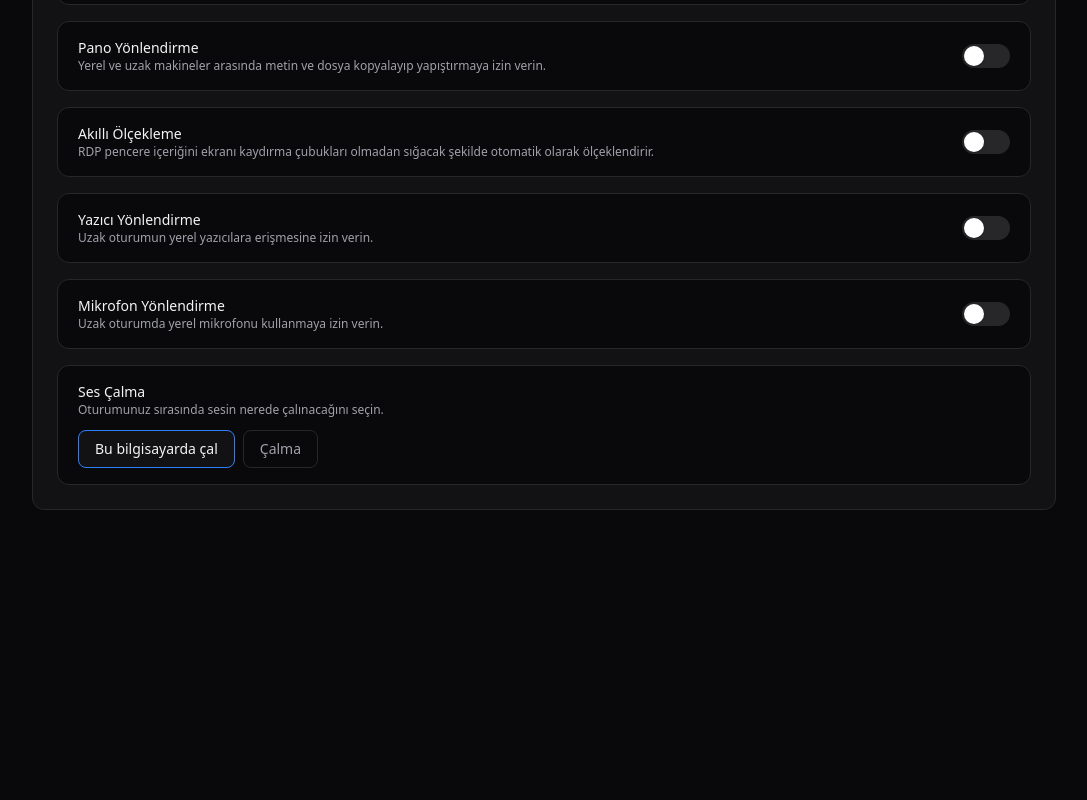
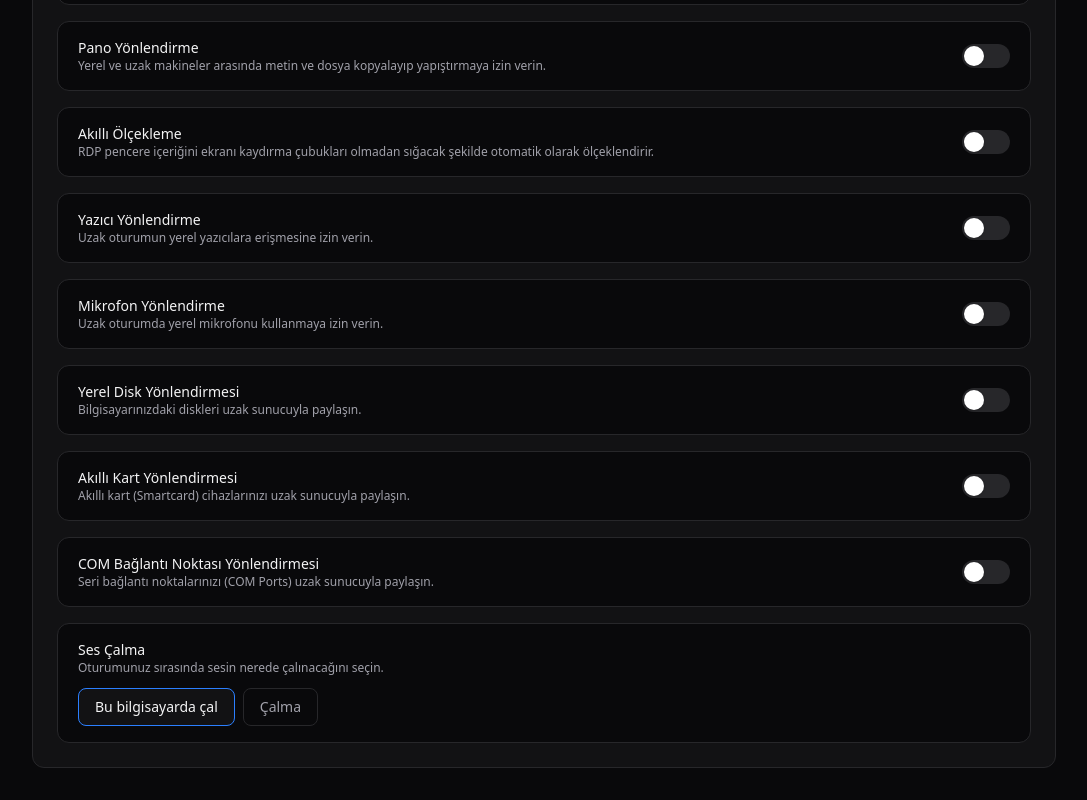
Before and after one commit to TunaYmc/pratik_client, a React (Vite) app in the folder apps/frontend/: page /settings in a window 1280 px wide. Shown: the part 877-1677 px from the top of the page, without its empty margins (96-1183 px from the left). Before the commit the page ends 1419 px from the top, so only its background shows below. Built offline with nearby package versions, Linux system fonts and the light colour scheme; no server answers; sample sign-in values are in the browser's storage.

Commit message:
Add missing RDP settings toggles

```diff
--- a/apps/frontend/src/pages/Settings.tsx
+++ b/apps/frontend/src/pages/Settings.tsx
@@ -274,11 +274,44 @@ export default function Settings() {
                                 {/* Microphone Redirection */}
                                 <div className="flex items-center justify-between bg-[var(--color-background)] rounded-xl px-5 py-4 border border-[var(--color-border)]">
                                     <div className="pr-4">
-                                        <div className="text-sm font-medium">{t('settings.microphoneRedirection')}</div>
-                                        <div className="text-xs text-[var(--color-text-muted)]">{t('settings.microphoneRedirectionDesc')}</div>
+                                        <div className="text-sm font-medium">{t('settings.microphoneRedirection') || 'Mikrofon Yönlendirmesi'}</div>
+                                        <div className="text-xs text-[var(--color-text-muted)]">{t('settings.microphoneRedirectionDesc') || 'Yerel mikrofonunuzu uzak bilgisayarda kullanın.'}</div>
                                     </div>
                                     <button onClick={() => updateRdpSetting('microphoneRedirection', !rdpSettings.microphoneRedirection)} className={`relative flex-shrink-0 w-12 h-6 rounded-full transition-colors duration-200 ${rdpSettings.microphoneRedirection ? 'bg-blue-500' : 'bg-[var(--color-border)]'}`}>
                                         <span className={`absolute top-0.5 left-0.5 w-5 h-5 bg-white rounded-full shadow-sm transition-transform duration-200 ${rdpSettings.microphoneRedirection ? 'translate-x-6' : 'translate-x-0'}`}></span>
+                                    </button>
+                                </div>
+
+                                {/* Drive Redirection */}
+                                <div className="flex items-center justify-between bg-[var(--color-background)] rounded-xl px-5 py-4 border border-[var(--color-border)]">
+                                    <div className="pr-4">
+                                        <div className="text-sm font-medium">Yerel Disk Yönlendirmesi</div>
+                                        <div className="text-xs text-[var(--color-text-muted)]">Bilgisayarınızdaki diskleri uzak sunucuyla paylaşın.</div>
+                                    </div>
+                                    <button onClick={() => updateRdpSetting('driveRedirection', !rdpSettings.driveRedirection)} className={`relative flex-shrink-0 w-12 h-6 rounded-full transition-colors duration-200 ${rdpSettings.driveRedirection ? 'bg-blue-500' : 'bg-[var(--color-border)]'}`}>
+                                        <span className={`absolute top-0.5 left-0.5 w-5 h-5 bg-white rounded-full shadow-sm transition-transform duration-200 ${rdpSettings.driveRedirection ? 'translate-x-6' : 'translate-x-0'}`}></span>
+                                    </button>
+                                </div>
+
+                                {/* Smartcard Redirection */}
+                                <div className="flex items-center justify-between bg-[var(--color-background)] rounded-xl px-5 py-4 border border-[var(--color-border)]">
+                                    <div className="pr-4">
+                                        <div className="text-sm font-medium">Akıllı Kart Yönlendirmesi</div>
+                                        <div className="text-xs text-[var(--color-text-muted)]">Akıllı kart (Smartcard) cihazlarınızı uzak sunucuyla paylaşın.</div>
+                                    </div>
+                                    <button onClick={() => updateRdpSetting('smartCardRedirection', !rdpSettings.smartCardRedirection)} className={`relative flex-shrink-0 w-12 h-6 rounded-full transition-colors duration-200 ${rdpSettings.smartCardRedirection ? 'bg-blue-500' : 'bg-[var(--color-border)]'}`}>
+                                        <span className={`absolute top-0.5 left-0.5 w-5 h-5 bg-white rounded-full shadow-sm transition-transform duration-200 ${rdpSettings.smartCardRedirection ? 'translate-x-6' : 'translate-x-0'}`}></span>
+                                    </button>
+                                </div>
+
+                                {/* COM Port Redirection */}
+                                <div className="flex items-center justify-between bg-[var(--color-background)] rounded-xl px-5 py-4 border border-[var(--color-border)]">
+                                    <div className="pr-4">
+                                        <div className="text-sm font-medium">COM Bağlantı Noktası Yönlendirmesi</div>
+                                        <div className="text-xs text-[var(--color-text-muted)]">Seri bağlantı noktalarınızı (COM Ports) uzak sunucuyla paylaşın.</div>
+                                    </div>
+                                    <button onClick={() => updateRdpSetting('comPortRedirection', !rdpSettings.comPortRedirection)} className={`relative flex-shrink-0 w-12 h-6 rounded-full transition-colors duration-200 ${rdpSettings.comPortRedirection ? 'bg-blue-500' : 'bg-[var(--color-border)]'}`}>
+                                        <span className={`absolute top-0.5 left-0.5 w-5 h-5 bg-white rounded-full shadow-sm transition-transform duration-200 ${rdpSettings.comPortRedirection ? 'translate-x-6' : 'translate-x-0'}`}></span>
                                     </button>
                                 </div>
 
```
Also changed, not shown: 1 other file (tests, documents, lock files or other folders).
